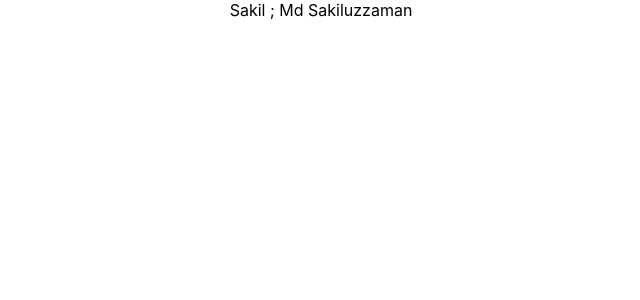
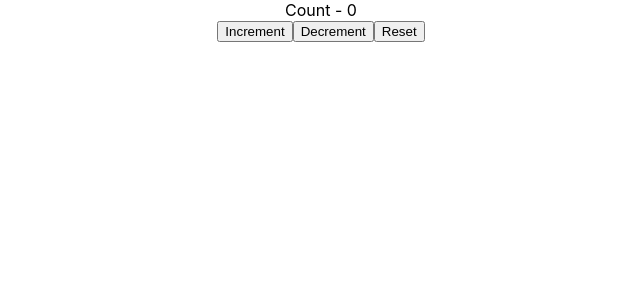
Before and after one commit to sakilbd/React-Hooks, a React (Create React App) app: page / in a window 1280 px wide. Shown: the top 300 px of the page, without its empty margins (319-959 px from the left). Built offline with nearby package versions, Linux system fonts and the light colour scheme.

Commit message:
use reducer started

```diff
--- a/src/App.js
+++ b/src/App.js
@@ -31,6 +31,7 @@
 import DataFetching from "./useEffect/dataFetching/DataFetching";
 import ComponentD from "./useContextHook/ComponentD";
 import React from 'react';
+import CounterOne from "./useReducer/CounterOne";
 
 export const SakilContext = React.createContext()
 export const ChannelContext = React.createContext()
@@ -88,11 +89,13 @@
 
 
 
-      <SakilContext.Provider value={'Sakil'}>
+      {/* <SakilContext.Provider value={'Sakil'}>
         <ChannelContext.Provider value={'Md Sakiluzzaman'}>
             <ComponentD/>
          </ChannelContext.Provider>
-      </SakilContext.Provider>
+      </SakilContext.Provider> */}
+
+      <CounterOne/>
 
     </div>
   );
--- /dev/null
+++ b/src/useReducer/CounterOne.js
@@ -0,0 +1,29 @@
+import React, { useReducer } from "react";
+
+const initialState = 0;
+const reducer = (state, action) => {
+  switch (action) {
+    case "increment":
+      return state + 1;
+    case "decrement":
+      return state - 1;
+    case "reset":
+      return initialState;
+    default:
+      return state;
+  }
+};
+
+function CounterOne() {
+  const [count,dispatch] = useReducer(reducer, initialState);
+  return (
+    <div>
+        <div>Count - {count}</div>
+      <button onClick={()=> dispatch('increment')}>Increment</button>
+      <button onClick={()=> dispatch('decrement')}>Decrement</button>
+      <button onClick={()=> dispatch('reset')}>Reset</button>
+    </div>
+  );
+}
+
+export default CounterOne;
```
Also changed, not shown: src/useReducer/CounterTwo.js (added, +9 -0 lines).
